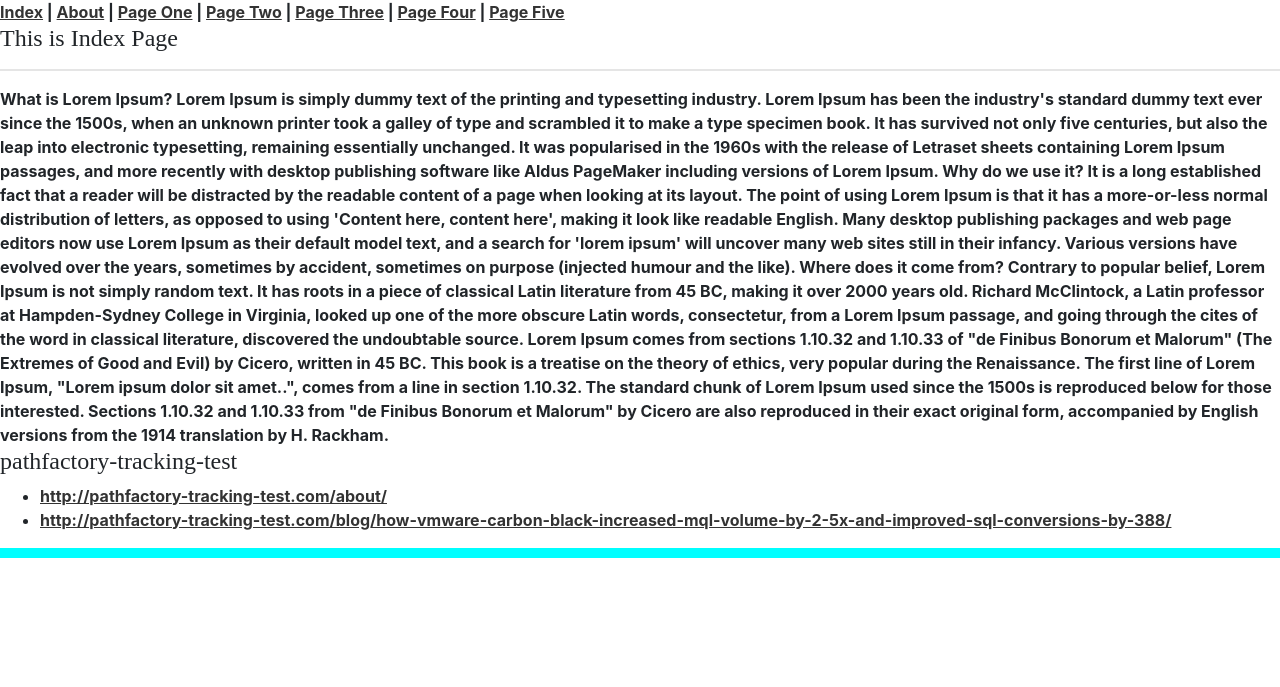
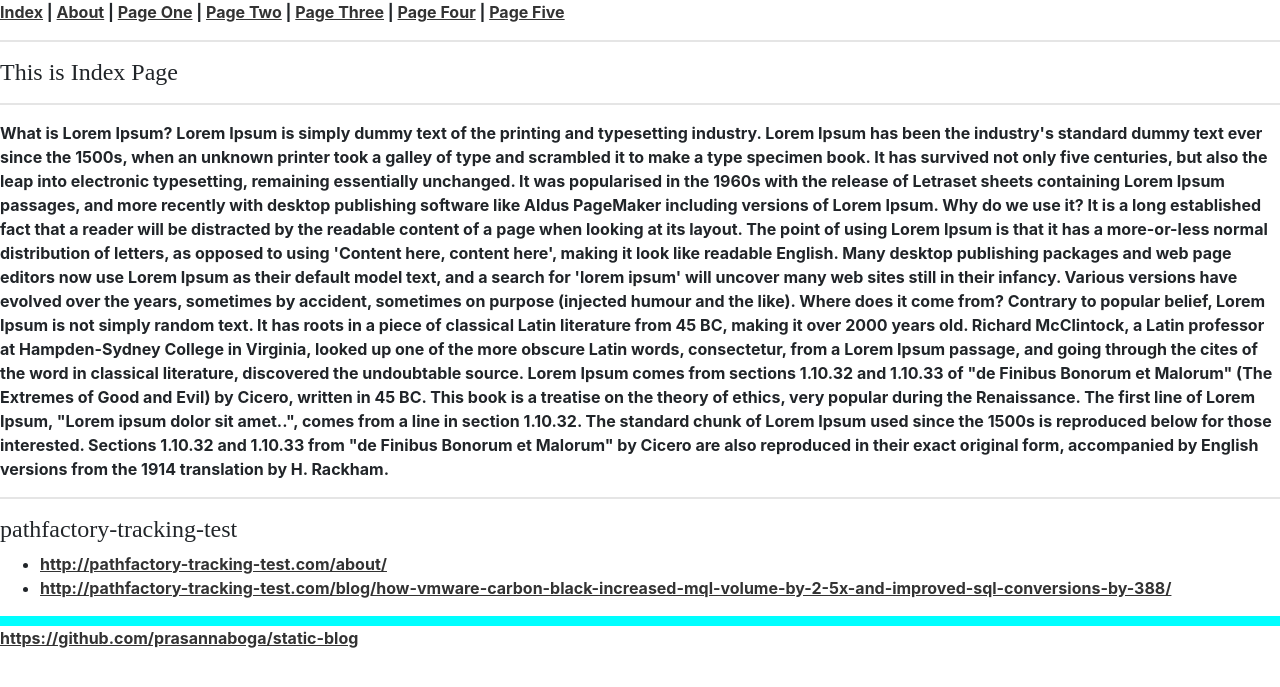
Before and after one commit to prasannaboga/static-blog, a Jekyll site: the page built from index.html, in a window 1280 px wide. Shown: the top 687 px of the page. Built offline with Jekyll 4.4.1, drawn with Linux system fonts in a browser that asks for light colours; some web fonts are replaced.

Commit message:
added footer

```diff
--- a/_layouts/default.html
+++ b/_layouts/default.html
@@ -36,6 +36,9 @@
 
     <div style="display: block;height: 10px;width: auto;background-color: aqua;"></div>
     <div id="website_tools"></div>
+    <footer>
+        <a href="https://github.com/prasannaboga/static-blog">https://github.com/prasannaboga/static-blog</a>
+    </footer>
 </body>
 
 </html>
--- a/index.html
+++ b/index.html
@@ -2,7 +2,7 @@
 layout: default
 title: Index
 ---
-
+<hr>
 <h4>This is Index Page</h4>
 <hr>
 What is Lorem Ipsum?
@@ -18,7 +18,7 @@ a Latin professor at Hampden-Sydney College in Virginia, looked up one of the mo
 consectetur, from a Lorem Ipsum passage, and going through the cites of the word in classical literature, discovered the undoubtable source. Lorem Ipsum comes from sections 1.10.32 and 1.10.33 of "de Finibus Bonorum et Malorum" (The Extremes of Good and Evil) by Cicero, written in 45 BC. This book is a treatise on the theory of ethics, very popular during the Renaissance. The first line of Lorem Ipsum, "Lorem ipsum dolor sit amet..", comes from a line in section 1.10.32.
 The standard chunk of Lorem Ipsum used since the 1500s is reproduced below for those interested.
 Sections 1.10.32 and 1.10.33 from "de Finibus Bonorum et Malorum" by Cicero are also reproduced in their exact original form, accompanied by English versions from the 1914 translation by H. Rackham.
-
+<hr>
 <h4>pathfactory-tracking-test</h4>
 <ul>
     <li>
```
